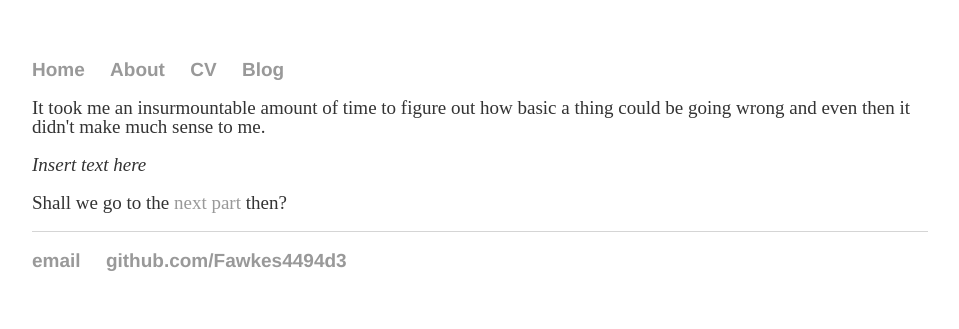
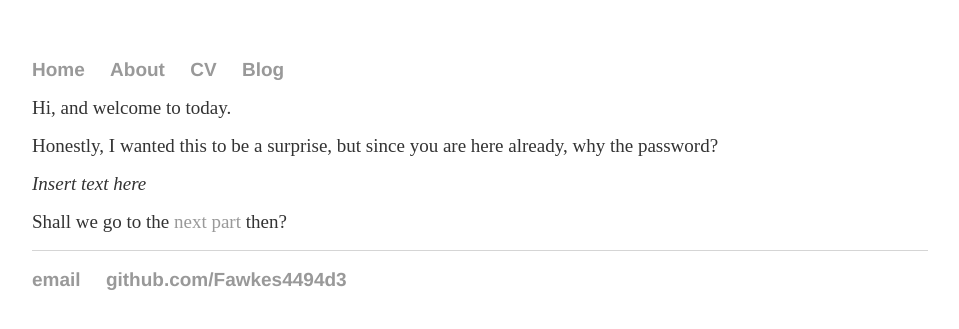
Before and after one commit to Fawkes4494d3/Fawkes4494d3.github.io, a Jekyll site: the page himars/3e2aa62395aba393f738f8caa175d9f62496b6ca/index.html, which Jekyll copies as it is, in a window 1280 px wide. Shown: the top 329 px of the page, without its empty margins (160-1119 px from the left). Built offline with Jekyll 4.4.1, drawn with Linux system fonts in a browser that asks for light colours.

Commit message:
Update index.html

```diff
--- a/himars/3e2aa62395aba393f738f8caa175d9f62496b6ca/index.html
+++ b/himars/3e2aa62395aba393f738f8caa175d9f62496b6ca/index.html
@@ -19,14 +19,17 @@
 	    		<ul>
 	        		<li><a href="/">Home</a></li>
 		        	<li><a href="/about">About</a></li>
-				<li class="hide.text"> <span> <a class="hide.text" href="/blog/bloop1.html">CV</a> </span> <div class="ponder"> Why?! ;_; </div></li>
+				<li class="hide.text">
+					<span class="hide.text"> <a class="hide.text" href="/blog/bloop1.html">CV</a> </span>
+					<div class="ponder"> Why?! ;_; </div> </li>
 	        		<li><a href="/blog">Blog</a></li>
 				<li class="hide.text"><a class="hide-text" href="/himars">HiMars</a></li>
 	    		</ul>
 			</nav>
 			<div class="container">
 
-			<p> It took me an insurmountable amount of time to figure out how basic a thing could be going wrong and even then it didn't make much sense to me. </p>
+			<p> Hi, and welcome to today.</p>
+			<p> Honestly, I wanted this to be a surprise, but since you are here already, why the password? </p>
 
 			<i> Insert text here </i>
 				<p> Shall we go to the <a href="/himars/3e2aa62395aba393f738f8caa175d9f62496b6ca/collected.html">next part</a> then? </p>
```
